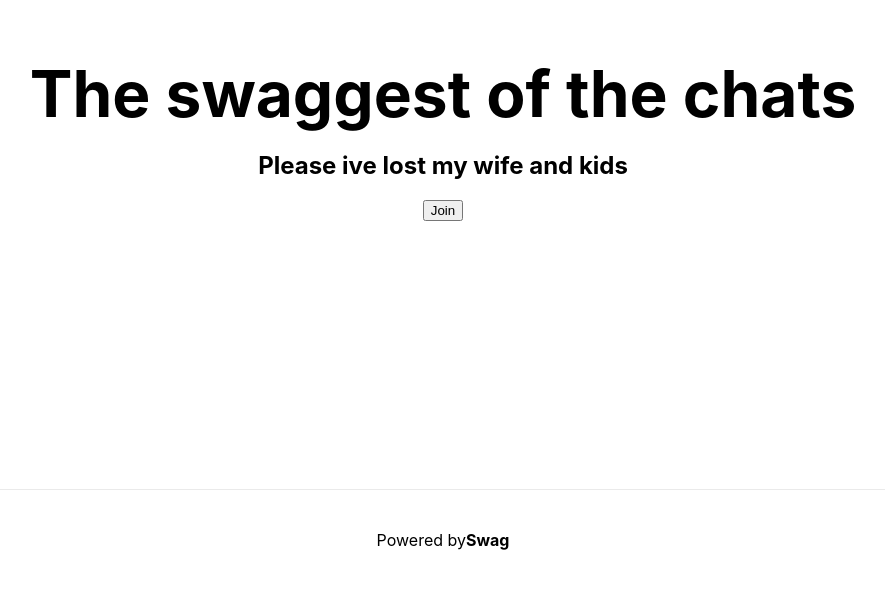
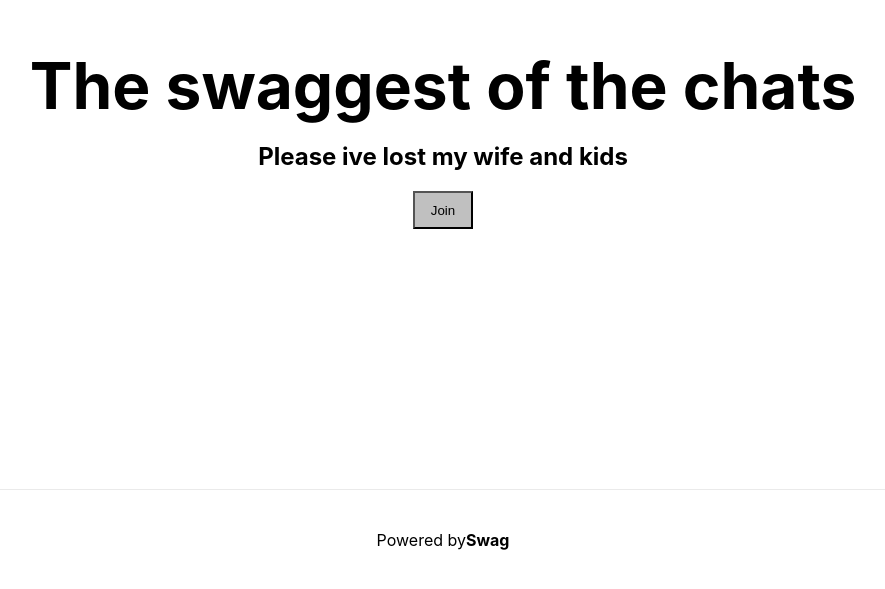
Before and after one commit to stupideveloper/SwagChatV2, a Next.js app: page / in a window 1280 px wide. Shown: the part 211-800 px from the top of the page, without its empty margins (197-1082 px from the left). Built offline with nearby package versions, Linux system fonts and the light colour scheme.

Commit message:
added some temporary styling

```diff
--- a/components/authbutton.js
+++ b/components/authbutton.js
@@ -1,11 +1,11 @@
 import React, { useState } from 'react';
 import { useRouter } from 'next/router'
+import styles from '../styles/Button.module.css'
 
 export default function AuthButton() {
   const [inputVisible, setInputVisible] = useState(false)
   const [userName, setUserName] = useState("")
   const router = useRouter()
-
 
   function handleChange(event) {
     const input = event.target
@@ -14,14 +14,14 @@ export default function AuthButton() {
     setUserName(value)
   }
   function handleLogIn() {
-    localStorage.setItem('user', userName);
+    localStorage.setItem('user', userName)
 
     router.push('chat')
   }
 
     return <>
       {!inputVisible &&
-        <button onClick={() => {
+        <button className={styles.button} onClick={() => {
           setInputVisible(true)
         }}>Join</button>
       }
--- /dev/null
+++ b/styles/Button.module.css
@@ -0,0 +1,7 @@
+.button {
+  padding: 0.6rem 1rem;
+  background-color: rgb(192, 192, 192);
+}
+.highlighted {
+
+}
```
